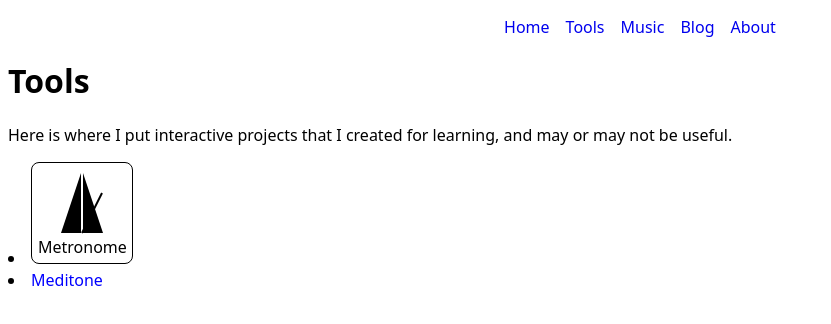
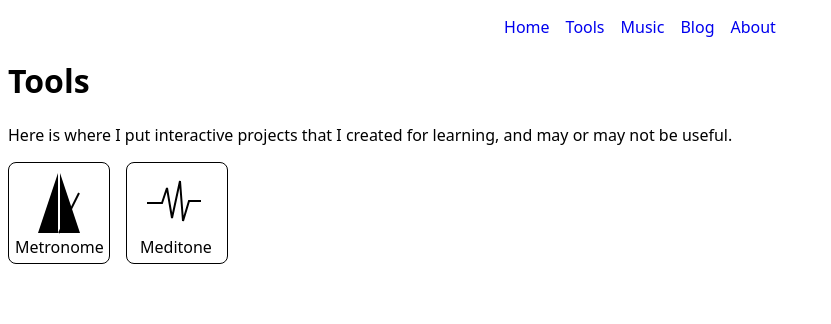
Before and after one commit to wispykey/portfolio, a SvelteKit app: page /tools in a window 1280 px wide. Shown: the top 324 px of the page, without its empty margins (0-831 px from the left). Built offline with nearby package versions, Linux system fonts and the light colour scheme.

Commit message:
Add custom SVG icon for Meditone

```diff
--- a/src/routes/tools/+page.svelte
+++ b/src/routes/tools/+page.svelte
@@ -6,11 +6,12 @@
 </p>
 
 <nav>
+    <ul>
         <li>
             <a href="metronome" title="metronome">
                 <svg width="100" height="100">
-                <path d="M 51 10 v 60 h 20 Z"></path>
-                <path d="M 49 10 v 60 h -20 Z"></path>
+                    <path d="M 51 10 v 60 h 20 Z" fill="black"></path>
+                    <path d="M 49 10 v 60 h -20 Z" fill="black"></path>
                     <line
                         x1="50"
                         y1="70"
@@ -23,7 +24,21 @@
                 </svg>
             </a>
         </li>
-    <li><a href="meditone">Meditone</a></li>
+        <li>
+            <a href="meditone" title="meditone">
+                <svg width="100" height="100">
+                    <path
+                        d="M 20 40 h 15 l 5 -15 l 5 30 l 8 -37 l 3 40 l 6 -20 h 12"
+                        fill="none"
+                        stroke="black"
+                        stroke-width="2"
+                    ></path>
+
+                    <text x="13" y="90">Meditone</text>
+                </svg>
+            </a>
+        </li>
+    </ul>
 </nav>
 
 <style>
@@ -36,6 +51,14 @@
         color: blue;
     }
 
+    ul {
+        list-style: none;
+        padding-left: 0;
+
+        display: flex;
+        gap: 1rem;
+    }
+
     svg {
         border: 1px solid black;
         border-radius: 8px;
```
Lines whose indentation alone changed are shown as unchanged.
